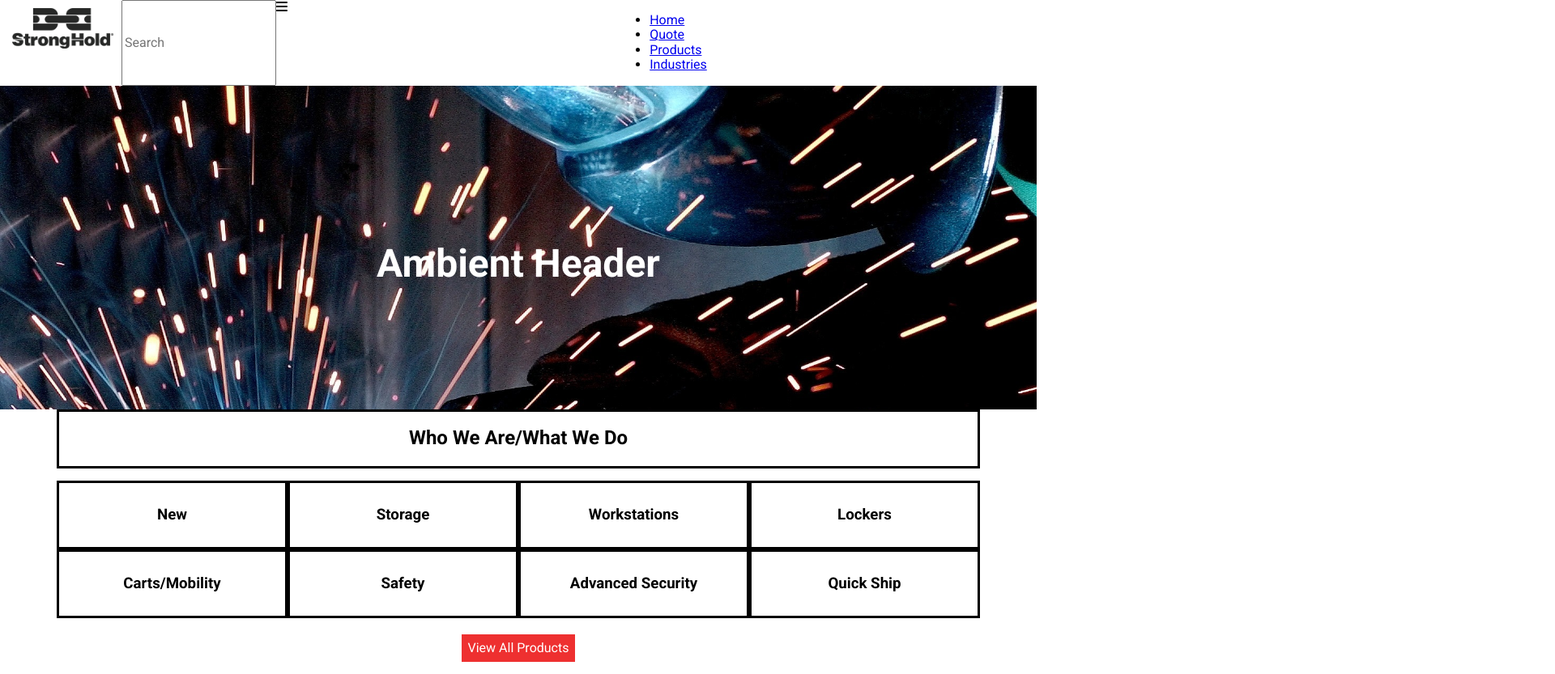
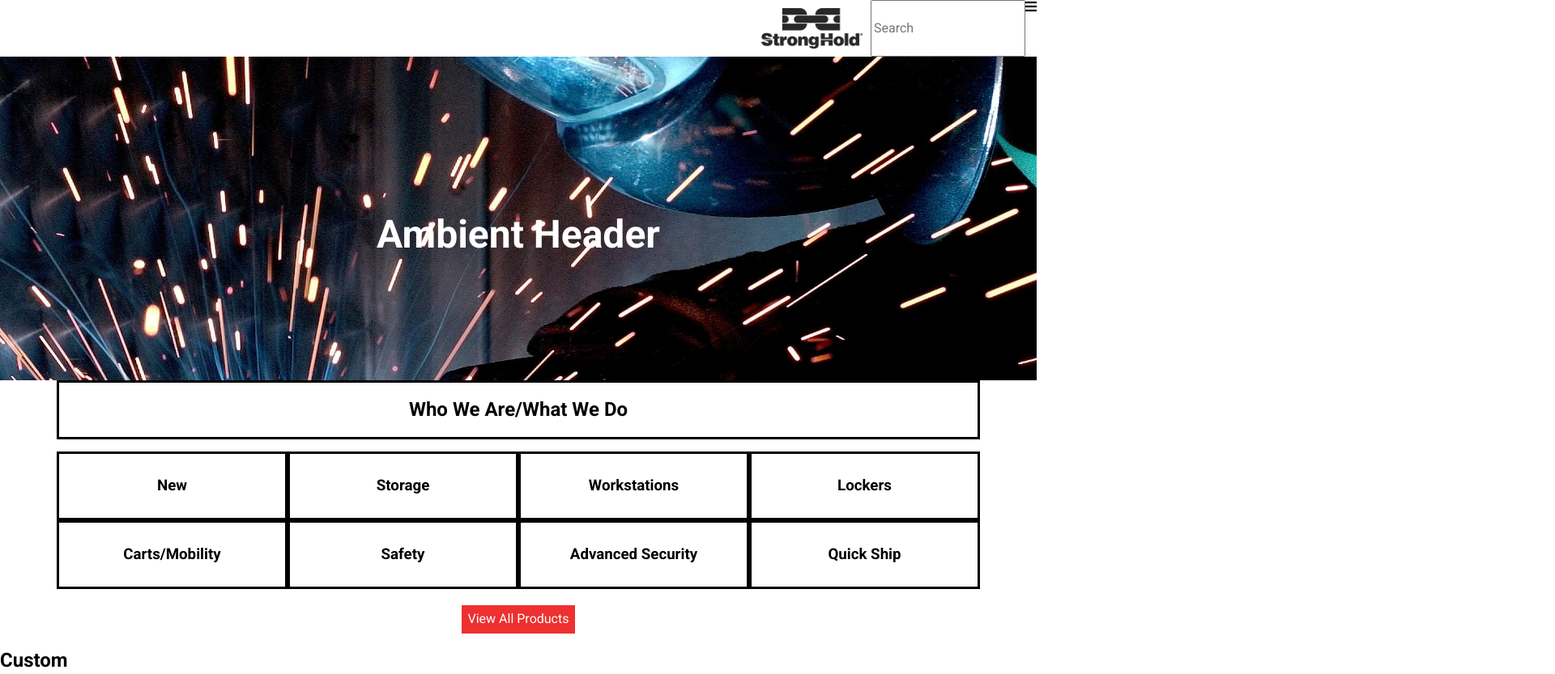
Before and after one commit to npresley13/strongholdWebsitePractice, a website: page index.html in a window 1280 px wide. Shown: the top 833 px of the page at 81% size, 1920 px wide, since content can reach past the window. Drawn offline with Linux system fonts and the light colour scheme.

Commit message:
fixed font awesome issue

```diff
--- a/index.html
+++ b/index.html
@@ -10,13 +10,13 @@
     <link href="https://fonts.googleapis.com/css2?family=Roboto:ital,wght@0,400;0,700;1,400;1,700&display=swap"
         rel="stylesheet">
     <link rel="stylesheet" href="css/styles.css">
-    <script src="https://kit.fontawesome.com/6c986250ea.js" crossorigin="anonymous"></script>
+    <link rel="stylesheet" href="https://use.fontawesome.com/releases/v5.8.1/css/all.css">
 </head>
 
 <body>
 
-    <header class="">
-        <a href="index.html"><img src="images/stongHoldLogo.png" alt="strong hold logo"></a>
+    <header>
+        <a href="index.html" class="header-logo"><img src="images/stongHoldLogo.png" alt="strong hold logo"></a>
         <input type="text" placeholder="Search">
         <div class="burger">
             <i class="fas fa-bars"></i>
@@ -26,7 +26,6 @@
 
             </ul>
         </nav>
-
     </header>
     <main>
         <div class="hero">
--- a/menu.js
+++ b/menu.js
@@ -1,22 +1,22 @@
 const navs = [{
     Text: "Home",
     Url: "index.html",
-    Class: "home-link"
+    Class: "nav-link"
 },
 {
     Text: "Quote",
     Url: "form.html",
-    Class: "form-link"
+    Class: "nav-link"
 },
 {
     Text: "Products",
     Url: "store.html",
-    Class: "store-link"
+    Class: "nav-link"
 },
 {
     Text: "Industries",
     Url: "industries.html",
-    Class: "industries-link"
+    Class: "nav-link"
 }]
 
 //loops through navs and creates <li> for each nav item
@@ -32,9 +32,8 @@ const nav = document.querySelector('.nav');
 //Function to toggle menu open and closed
 function toggleNav(){
     burger.classList.toggle('fa-bars');
-    burger.classList.toggle('fa-xmark');
+    burger.classList.toggle('fa-times');
     nav.classList.toggle('nav-active');
-    console.log('success');
 }
 
 //add event listener for click
--- a/scss/_small.scss
+++ b/scss/_small.scss
@@ -106,6 +106,8 @@ body {
 
 header {
     display: flex;
+    justify-content: right;
+    flex-flow: row nowrap;
 }
 
 header img {
@@ -113,19 +115,47 @@ header img {
     margin: 10px;
 }
 
+.burger i{
+    cursor: pointer;
+}
+
 
 /* Navigation */
 
 #main-nav {
-    display: flex;
+    margin: 0;
+    background: $primaryGray;
+    position: absolute;
+    right: -100%;
+    top: 70px;
+    width: 50%;
+    height: calc(100% - 70px);
+    flex-direction: column;
+    justify-content: space-around;
+    padding: 0;
+    transition: all 400ms;
+    color: white;
+    font-size: 1.5rem;
 }
 
-
-
-.nav-active {
+#primaryNav.nav-active {
     display: block;
 }
 
+#primaryNav {
+    list-style: none;
+    display: flex;
+    justify-content: space-between;
+    flex-direction: column;
+}
+
+.nav-link {
+    text-decoration: none;
+}
+
+.nav-active {
+    right: 0;
+}
 
 /* Homepage Hero Section */
 
```
Also changed, not shown: css/styles.css, 1 other file.
